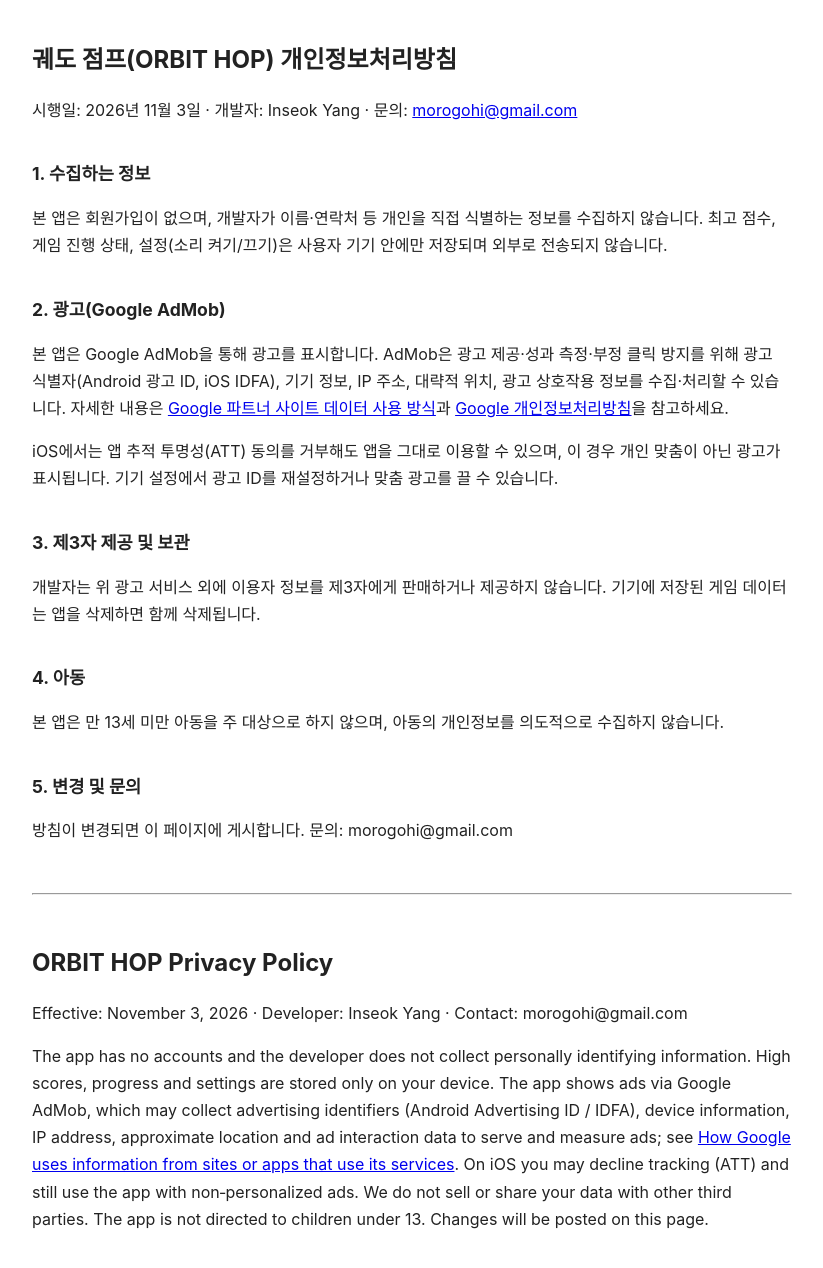
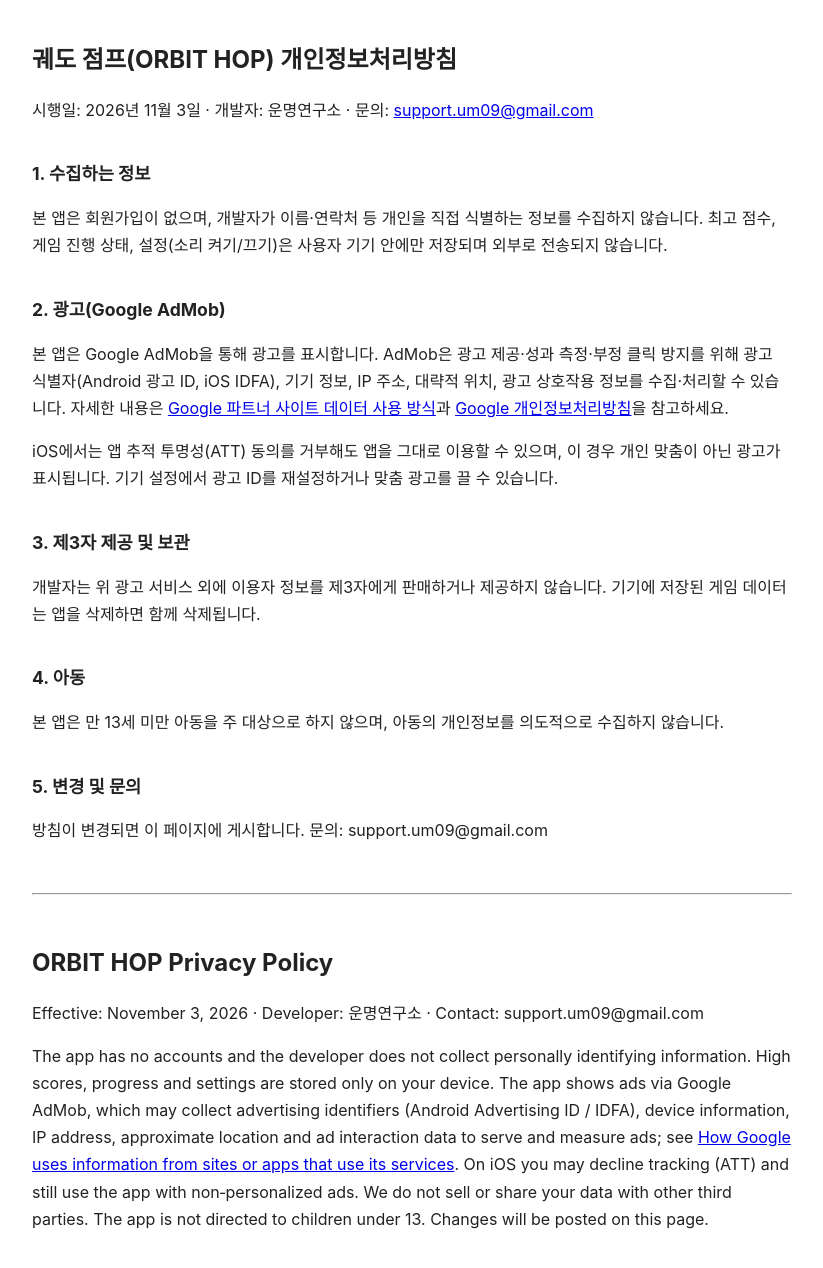
Before and after one commit to morogohi/morogohi.github.io, a plain HTML site: page orbithop/privacy-policy.html in a window 1280 px wide. Shown: the whole page, without its empty margins (228-1051 px from the left). Drawn offline with Linux system fonts and the light colour scheme.

Commit message:
개인정보 안내: 개발자명 운명연구소, 문의 support.um09@gmail.com

```diff
--- a/orbithop/privacy-policy.html
+++ b/orbithop/privacy-policy.html
@@ -11,7 +11,7 @@ h1{font-size:1.5rem}h2{font-size:1.1rem;margin-top:2em}hr{margin:3em 0}
 </head>
 <body>
 <h1>궤도 점프(ORBIT HOP) 개인정보처리방침</h1>
-<p>시행일: 2026년 11월 3일 · 개발자: Inseok Yang · 문의: <a href="mailto:morogohi@gmail.com">morogohi@gmail.com</a></p>
+<p>시행일: 2026년 11월 3일 · 개발자: 운명연구소 · 문의: <a href="mailto:support.um09@gmail.com">support.um09@gmail.com</a></p>
 
 <h2>1. 수집하는 정보</h2>
 <p>본 앱은 회원가입이 없으며, 개발자가 이름·연락처 등 개인을 직접 식별하는 정보를 수집하지 않습니다. 최고 점수, 게임 진행 상태, 설정(소리 켜기/끄기)은 사용자 기기 안에만 저장되며 외부로 전송되지 않습니다.</p>
@@ -27,11 +27,11 @@ h1{font-size:1.5rem}h2{font-size:1.1rem;margin-top:2em}hr{margin:3em 0}
 <p>본 앱은 만 13세 미만 아동을 주 대상으로 하지 않으며, 아동의 개인정보를 의도적으로 수집하지 않습니다.</p>
 
 <h2>5. 변경 및 문의</h2>
-<p>방침이 변경되면 이 페이지에 게시합니다. 문의: morogohi@gmail.com</p>
+<p>방침이 변경되면 이 페이지에 게시합니다. 문의: support.um09@gmail.com</p>
 
 <hr>
 <h1>ORBIT HOP Privacy Policy</h1>
-<p>Effective: November 3, 2026 · Developer: Inseok Yang · Contact: morogohi@gmail.com</p>
+<p>Effective: November 3, 2026 · Developer: 운명연구소 · Contact: support.um09@gmail.com</p>
 <p>The app has no accounts and the developer does not collect personally identifying information. High scores, progress and settings are stored only on your device. The app shows ads via Google AdMob, which may collect advertising identifiers (Android Advertising ID / IDFA), device information, IP address, approximate location and ad interaction data to serve and measure ads; see <a href="https://policies.google.com/technologies/partner-sites">How Google uses information from sites or apps that use its services</a>. On iOS you may decline tracking (ATT) and still use the app with non‑personalized ads. We do not sell or share your data with other third parties. The app is not directed to children under 13. Changes will be posted on this page.</p>
 </body>
 </html>
```
